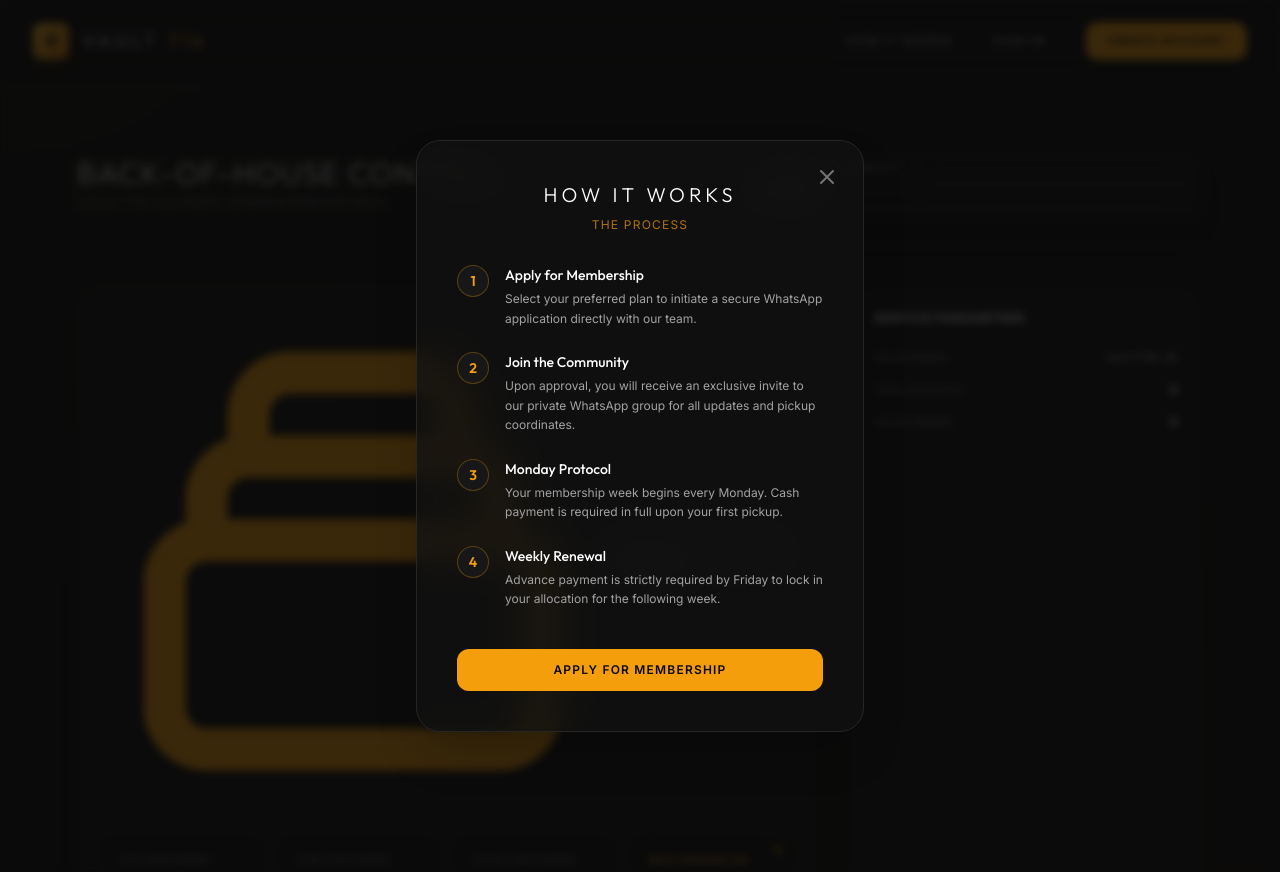
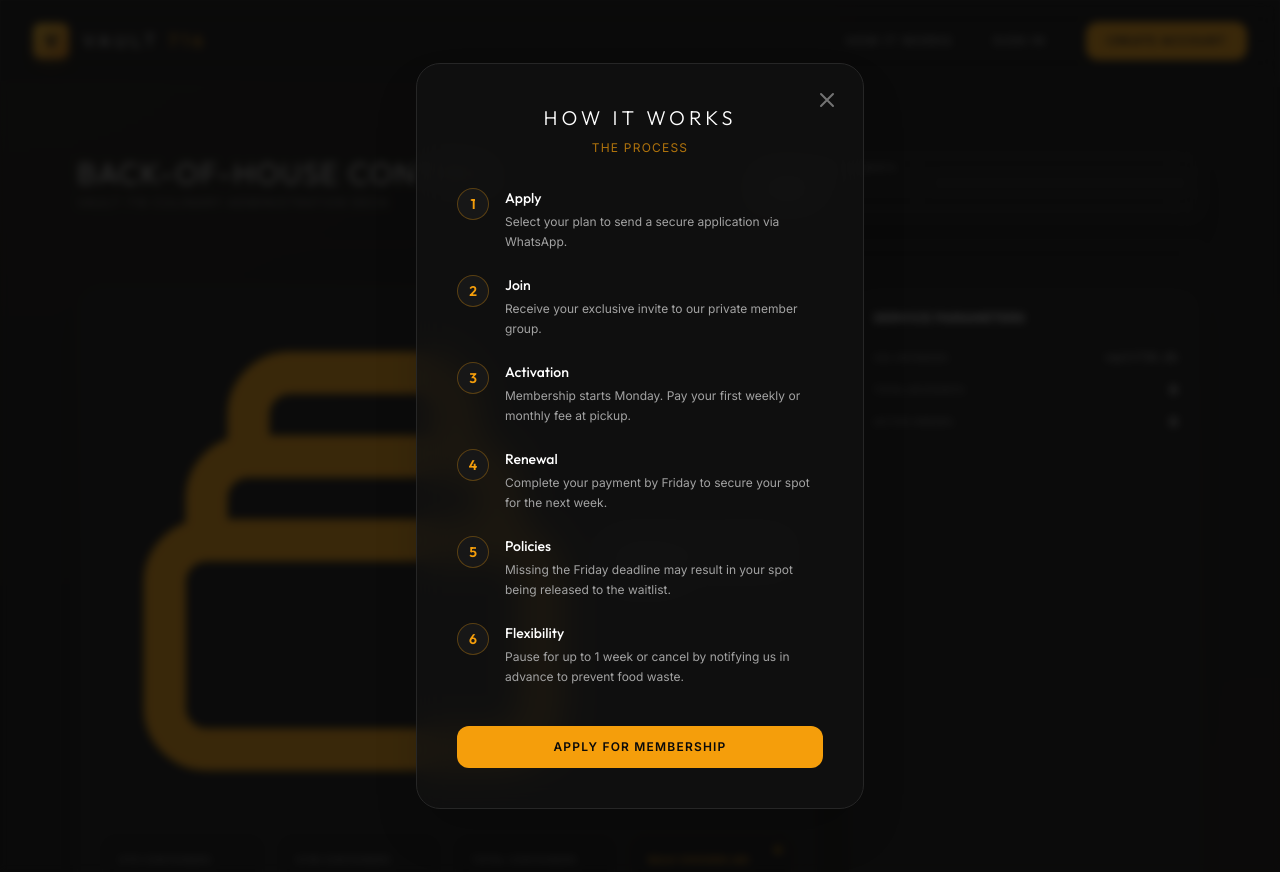
Before and after one commit to ananyasnh/vault716, a Flask app: page /admin-portal in a window 1280 px wide, after a click on "HOW IT WORKS". Run offline with Flask 3, Linux system fonts and the light colour scheme; data that the repository does not hold is empty; parts of the project's set-up code (start-up, migrations or seed data) failed here and were passed over; some libraries are stand-ins or nearby versions.

Commit message:
Update How It Works modal to 6 steps

```diff
--- a/templates/base.html
+++ b/templates/base.html
@@ -218,29 +218,43 @@
                 <div class="flex gap-4">
                     <div class="flex-shrink-0 flex items-center justify-center w-8 h-8 rounded-full bg-neutral-900 border border-amber-500/30 text-amber-500 font-display font-semibold">1</div>
                     <div>
-                        <h4 class="text-white font-medium mb-1">Apply for Membership</h4>
-                        <p class="text-neutral-400 text-xs leading-relaxed">Select your preferred plan to initiate a secure WhatsApp application directly with our team.</p>
+                        <h4 class="text-white font-medium mb-1">Apply</h4>
+                        <p class="text-neutral-400 text-xs leading-relaxed">Select your plan to send a secure application via WhatsApp.</p>
                     </div>
                 </div>
                 <div class="flex gap-4">
                     <div class="flex-shrink-0 flex items-center justify-center w-8 h-8 rounded-full bg-neutral-900 border border-amber-500/30 text-amber-500 font-display font-semibold">2</div>
                     <div>
-                        <h4 class="text-white font-medium mb-1">Join the Community</h4>
-                        <p class="text-neutral-400 text-xs leading-relaxed">Upon approval, you will receive an exclusive invite to our private WhatsApp group for all updates and pickup coordinates.</p>
+                        <h4 class="text-white font-medium mb-1">Join</h4>
+                        <p class="text-neutral-400 text-xs leading-relaxed">Receive your exclusive invite to our private member group.</p>
                     </div>
                 </div>
                 <div class="flex gap-4">
                     <div class="flex-shrink-0 flex items-center justify-center w-8 h-8 rounded-full bg-neutral-900 border border-amber-500/30 text-amber-500 font-display font-semibold">3</div>
                     <div>
-                        <h4 class="text-white font-medium mb-1">Monday Protocol</h4>
-                        <p class="text-neutral-400 text-xs leading-relaxed">Your membership week begins every Monday. Cash payment is required in full upon your first pickup.</p>
+                        <h4 class="text-white font-medium mb-1">Activation</h4>
+                        <p class="text-neutral-400 text-xs leading-relaxed">Membership starts Monday. Pay your first weekly or monthly fee at pickup.</p>
                     </div>
                 </div>
                 <div class="flex gap-4">
                     <div class="flex-shrink-0 flex items-center justify-center w-8 h-8 rounded-full bg-neutral-900 border border-amber-500/30 text-amber-500 font-display font-semibold">4</div>
                     <div>
-                        <h4 class="text-white font-medium mb-1">Weekly Renewal</h4>
-                        <p class="text-neutral-400 text-xs leading-relaxed">Advance payment is strictly required by Friday to lock in your allocation for the following week.</p>
+                        <h4 class="text-white font-medium mb-1">Renewal</h4>
+                        <p class="text-neutral-400 text-xs leading-relaxed">Complete your payment by Friday to secure your spot for the next week.</p>
+                    </div>
+                </div>
+                <div class="flex gap-4">
+                    <div class="flex-shrink-0 flex items-center justify-center w-8 h-8 rounded-full bg-neutral-900 border border-amber-500/30 text-amber-500 font-display font-semibold">5</div>
+                    <div>
+                        <h4 class="text-white font-medium mb-1">Policies</h4>
+                        <p class="text-neutral-400 text-xs leading-relaxed">Missing the Friday deadline may result in your spot being released to the waitlist.</p>
+                    </div>
+                </div>
+                <div class="flex gap-4">
+                    <div class="flex-shrink-0 flex items-center justify-center w-8 h-8 rounded-full bg-neutral-900 border border-amber-500/30 text-amber-500 font-display font-semibold">6</div>
+                    <div>
+                        <h4 class="text-white font-medium mb-1">Flexibility</h4>
+                        <p class="text-neutral-400 text-xs leading-relaxed">Pause for up to 1 week or cancel by notifying us in advance to prevent food waste.</p>
                     </div>
                 </div>
             </div>
```
